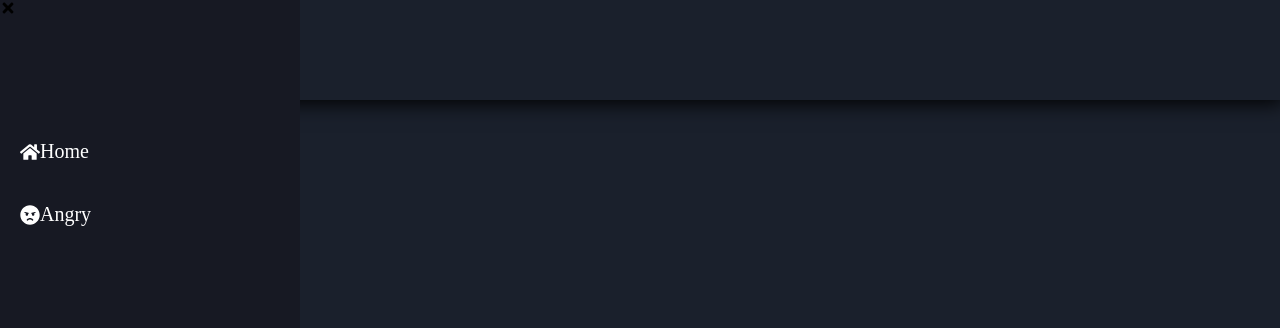
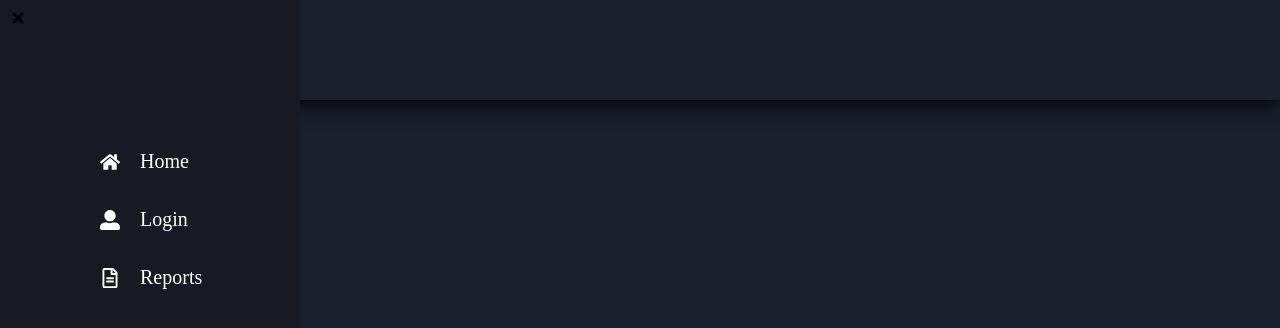
Before and after one commit to ViniciusBirreik/new_project, a React (Create React App) app: page / in a window 1280 px wide. Both pictures are taken after a click on the icon 47 px from the left and 47 px from the top of the page. Shown: the top 328 px of the page. Built offline with nearby package versions, Linux system fonts and the light colour scheme.

Commit message:
finishing sidebar

```diff
--- a/src/components/sidebar/index.jsx
+++ b/src/components/sidebar/index.jsx
@@ -1,6 +1,6 @@
 import SidebarItem from "../sidebarItem";
 import { Container, Content} from "./style";
-import { FaHome, FaAngry, FaTimes } from "react-icons/fa";
+import { FaHome, FaTimes, FaUserAlt, FaRegFileAlt } from "react-icons/fa";
 
 export default function Sidebar({ active }) {
 
@@ -11,10 +11,11 @@ export default function Sidebar({ active }) {
     return (
         <>
             <Container sidebar={active}>
-                <FaTimes onClick={CloseSidebar}/>
+                <FaTimes style={{margin: '10px'}} onClick={CloseSidebar}/>
                 <Content>
-                    <SidebarItem Icon={FaHome} Text={'Home'}/>
-                    <SidebarItem Icon={FaAngry} Text={'Angry'}/>
+                    <SidebarItem Icon={FaHome} Text={'Home'} link={'/'} />
+                    <SidebarItem Icon={FaUserAlt} Text={'Login'} link={'/login'}/>
+                    <SidebarItem Icon={FaRegFileAlt} Text={'Reports'} link={'/reports'}/>
                 </Content>
             </Container>
         </>
--- a/src/components/sidebar/style.js
+++ b/src/components/sidebar/style.js
@@ -8,7 +8,7 @@ export const Container = styled.div`
     left: 0;
     width: 300px;
     left: ${props => props.sidebar ? '0' : '-100%'};
-    animation: ShowSIdebar .4s;
+    animation: ShowSidebar .4s;
 
     svg > {
         width: 30px;
@@ -20,7 +20,7 @@ export const Container = styled.div`
         cursor: pointer;
     }
 
-    @keyframes ShowSIdebar {
+    @keyframes ShowSidebar {
         from {
             opacity: 0;
             width: 0;
--- a/src/components/sidebarItem/index.jsx
+++ b/src/components/sidebarItem/index.jsx
@@ -1,12 +1,15 @@
 import { Container } from "./style";
+import { NavLink } from "react-router-dom";
 
-export default function SidebarItem({Icon, Text}) {
+export default function SidebarItem({Icon, Text, link}) {
     return (
         <>
-            <Container>
-                <Icon/>
-                {Text}
-            </Container>
+            <NavLink style={{textDecoration: 'none'}} to={link}>
+                <Container>
+                    <Icon/>
+                    {Text}
+                </Container>
+            </NavLink>
         </>
     )
 }
--- a/src/components/sidebarItem/style.js
+++ b/src/components/sidebarItem/style.js
@@ -5,11 +5,13 @@ export const Container = styled.div`
     align-items: center;
     font-size: 20px;
     color: white;
-    padding: 20px;
+    padding: 10px;
     cursor: pointer;
-    //border-radius: ;
+    border-radius: 10px;
+    margin-top: 15px;
+    margin-left: 70px;
 
-    svg > {
+    > svg {
         margin: 0 20px;
     }
 
```
